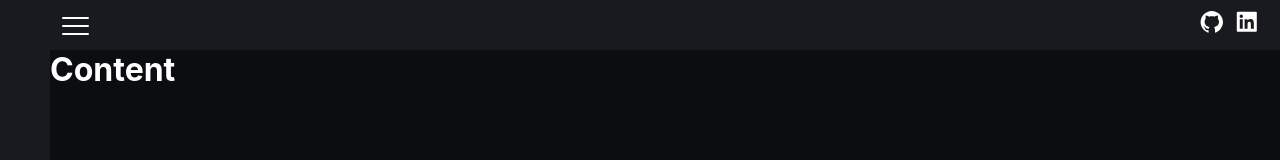
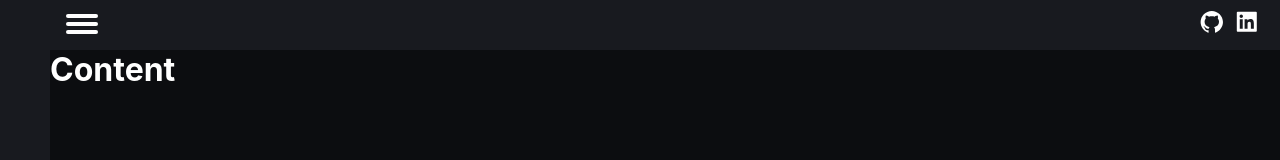
Before and after one commit to JackCaio/JackCaio.github.io, a React (Create React App) app: page / in a window 1280 px wide. Shown: the top 160 px of the page. Built offline with nearby package versions, Linux system fonts and the light colour scheme.

Commit message:
style: Trocado Hamburg Icon para svg

```diff
--- a/src/App.css
+++ b/src/App.css
@@ -55,127 +55,38 @@ body {
 }
 
 /* -- HAMBURGUER ICON -- */
-.hamburg__icon {
-  aspect-ratio: 5/3;
-  width: 2em;
-  position: relative;
+.menu-btn {
   cursor: pointer;
   background-color: transparent;
   border: none;
+  width: 3em;
 }
 
-.stick {
-  width: inherit;
-  height: 10%;
-  background-color: white;
-  border-radius: 5px;
-  position: absolute;
+.hamburg__icon {
+  --hamburg-color: white;
 }
 
-.top {
-  top: 0;
+.hamburg__icon .line {
+  transform-origin: center;
+  transition: var(--anim-speed);
 }
 
-.hamburg__icon.open > .top {
-  animation: top-rotate var(--anim-speed) forwards;
+.hamburg__icon.open :is(.top, .bot) {
+  y: 45; /* Propriedade de svg */
 }
 
-.hamburg__icon.close > .top {
-  animation: top-rotate-reverse var(--anim-speed) forwards;
+.hamburg__icon.open .top {
+  rotate: 135deg;
 }
 
-@keyframes top-rotate {
-  0% {
-    top: 0;
-  }
-  40% {
-    top: 50%;
-  }
-  100% {
-    top: 50%;
-    transform: rotate(135deg);
-  }
+.hamburg__icon.open .bot {
+  rotate: -135deg;
 }
 
-@keyframes top-rotate-reverse {
-  100% {
-    top: 0;
-  }
-  40% {
-    top: 50%;
-  }
-  0% {
-    top: 50%;
-    transform: rotate(135deg);
-  }
-}
-
-.mid {
-  top: 50%;
-}
-
-.hamburg__icon.open > .mid {
-  animation: mid-fade-out var(--anim-speed) forwards;
-}
-
-.hamburg__icon.close > .mid {
-  animation: mid-fade-in var(--anim-speed) forwards;
-}
-
-@keyframes mid-fade-out {
-  0% {
-    transform: scale(1);
-  }
-  50%, 100% {
-    transform: scale(0);
-  }
-}
-
-@keyframes mid-fade-in {
-  0%, 50% {
-    transform: scale(0);
-  }
-  100% {
-    transform: scale(1);
-  }
-}
-
-.bot {
-  top: 100%;
-}
-
-.hamburg__icon.open > .bot {
-  animation: bot-rotate var(--anim-speed) forwards;
-}
-
-.hamburg__icon.close > .bot {
-  animation: bot-rotate-reverse var(--anim-speed) forwards;
-}
-
-@keyframes bot-rotate {
-  0% {
-    top: 100%;
-  }
-  40% {
-    top: 50%;
-  }
-  100% {
-    top: 50%;
-    transform: rotate(-135deg);
-  }
-}
-
-@keyframes bot-rotate-reverse {
-  100% {
-    top: 100%;
-  }
-  40% {
-    top: 50%;
-  }
-  0% {
-    top: 50%;
-    transform: rotate(-135deg);
-  }
+.hamburg__icon.open .mid {
+  opacity: 0;
+  scale: 0;
+  transition: 500ms;
 }
 
 /* SIDEBAR */
--- a/src/components/HamburgIcon.js
+++ b/src/components/HamburgIcon.js
@@ -15,12 +15,39 @@ class HamburgIcon extends Component {
     return (
       <button
         type="button"
-        className={ `hamburg__icon ${menuState}` }
+        className="menu-btn"
         onClick={ this.handleMenu }
       >
-        <div className="stick top" />
-        <div className="stick mid" />
-        <div className="stick bot" />
+        <svg
+          fill="var(--hamburg-color)"
+          className={ `hamburg__icon ${menuState}` }
+          viewBox="0 0 100 100"
+        >
+          <rect
+            className="line top"
+            width="80"
+            height="10"
+            x="10"
+            rx="5"
+            y="25"
+          />
+          <rect
+            className="line mid"
+            width="80"
+            height="10"
+            x="10"
+            rx="5"
+            y="45"
+          />
+          <rect
+            className="line bot"
+            width="80"
+            height="10"
+            x="10"
+            rx="5"
+            y="65"
+          />
+        </svg>
       </button>
     );
   }
```
